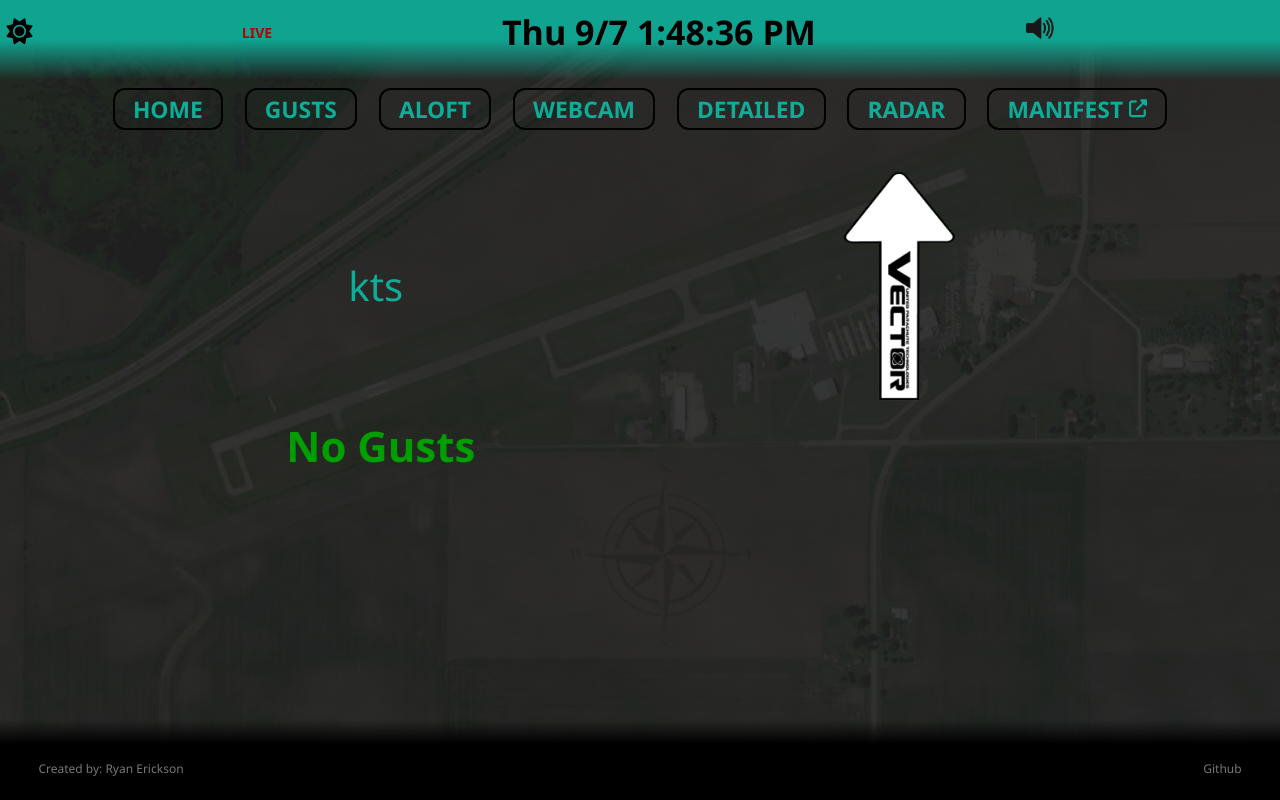
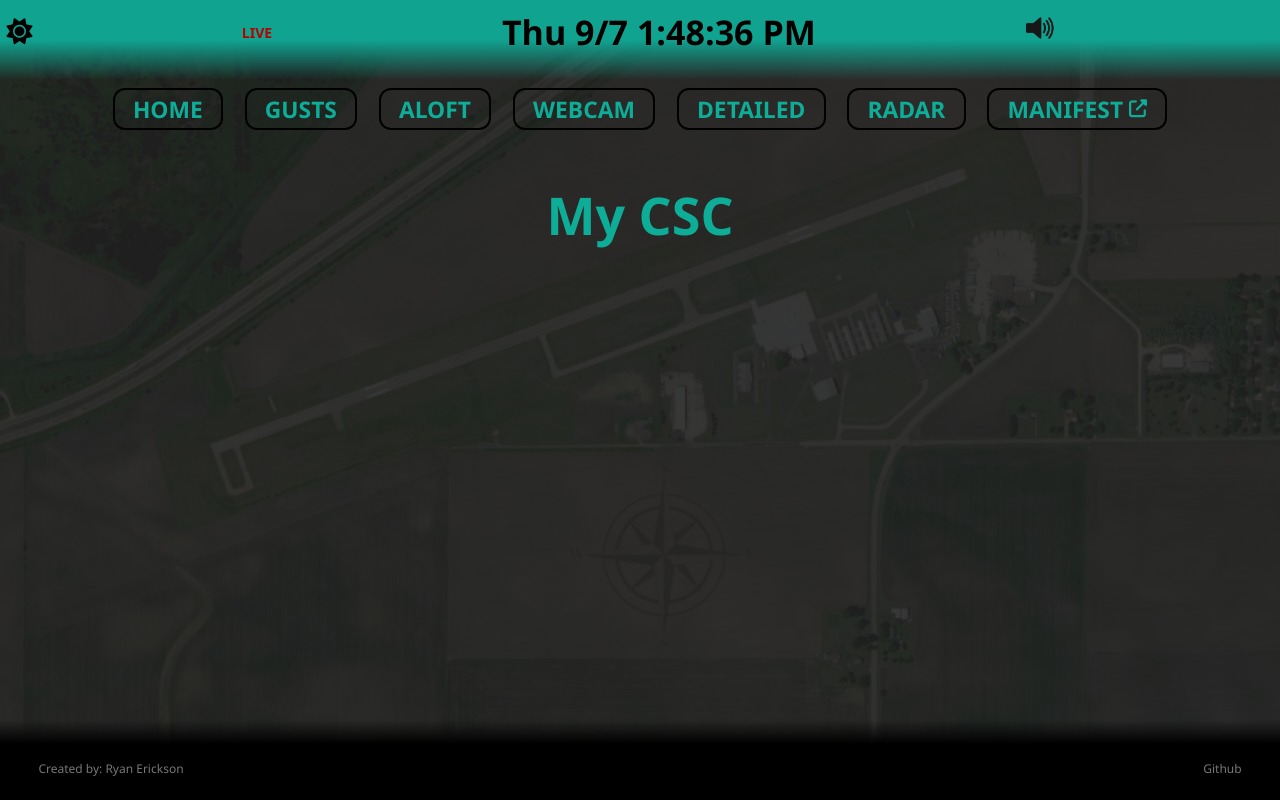
Before and after one commit to RyanFullStack/csc-weather-app, a React (Create React App) app in the folder frontend/: page /my in a window 1280 px wide. Built offline with nearby package versions, Linux system fonts and the light colour scheme; no server answers.

Commit message:
My Added

```diff
--- a/frontend/src/App.css
+++ b/frontend/src/App.css
@@ -173,6 +173,18 @@
 }
 
 .detailed-container {
+  display: flex;
+  flex-direction: column;
+  justify-content: flex-start;
+  align-items: center;
+  height: 74vh;
+  width: 100%;
+  margin-top: 2vh;
+  overflow: scroll;
+  overflow-x: hidden;
+}
+
+.my-container {
   display: flex;
   flex-direction: column;
   justify-content: flex-start;
--- a/frontend/src/App.js
+++ b/frontend/src/App.js
@@ -10,6 +10,7 @@ import NavBar from './components/navigation';
 import WindsAloft from './components/aloft';
 import CscRadar from './components/radar';
 import DetailedPage from './components/details';
+import My from './components/my';
 import './App.css';
 
 function App() {
@@ -59,6 +60,12 @@ function App() {
         </div>
         </Route>
 
+      <Route path='/my'>
+        <div className='my-container'>
+          <My />
+        </div>
+        </Route>
+
       <Route path='/'>
         <div className='chart-container'>
           <Wind />
--- /dev/null
+++ b/frontend/src/components/my.js
@@ -0,0 +1,8 @@
+
+function My() {
+    return(
+        <h1>My CSC</h1>
+    )
+}
+
+export default My;
```
